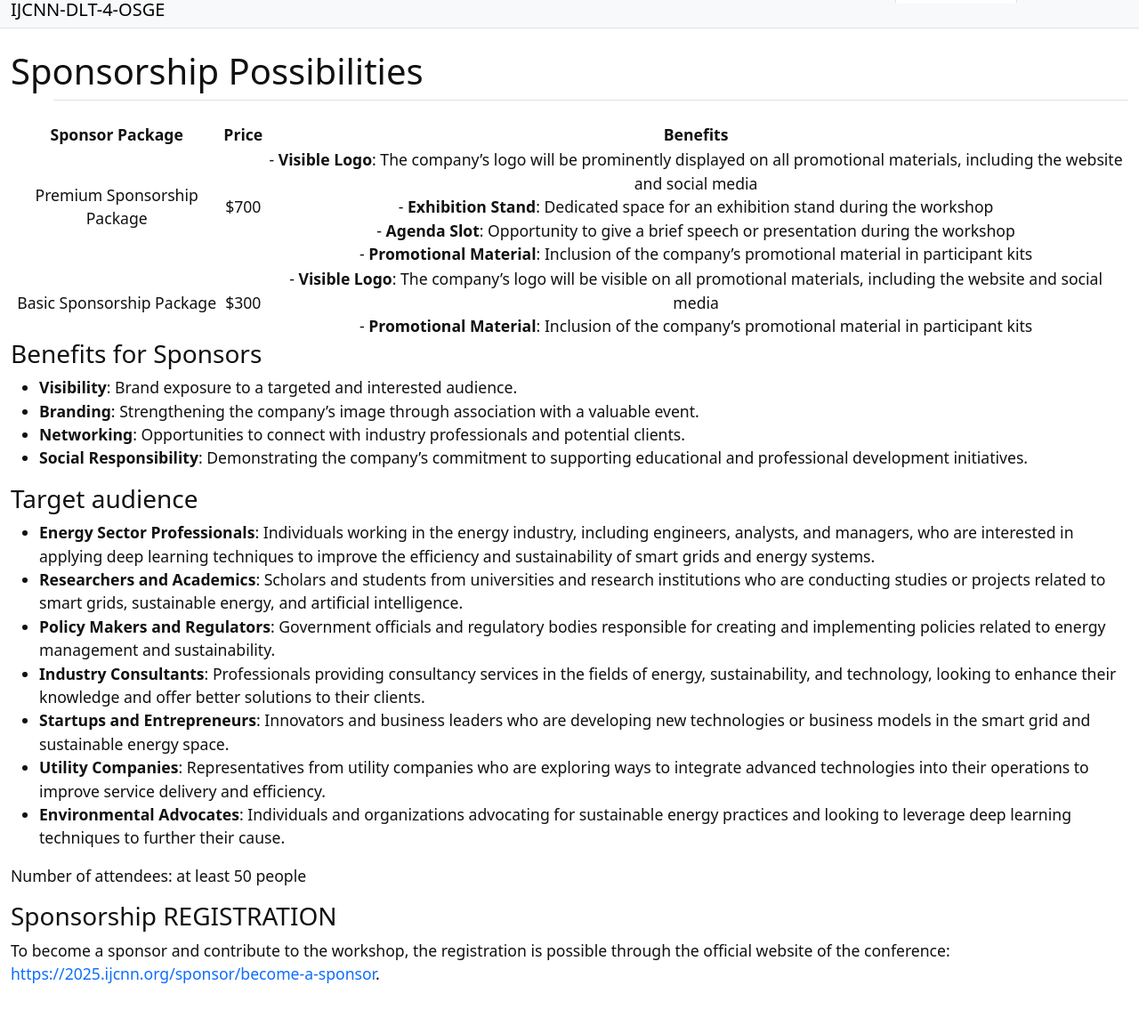
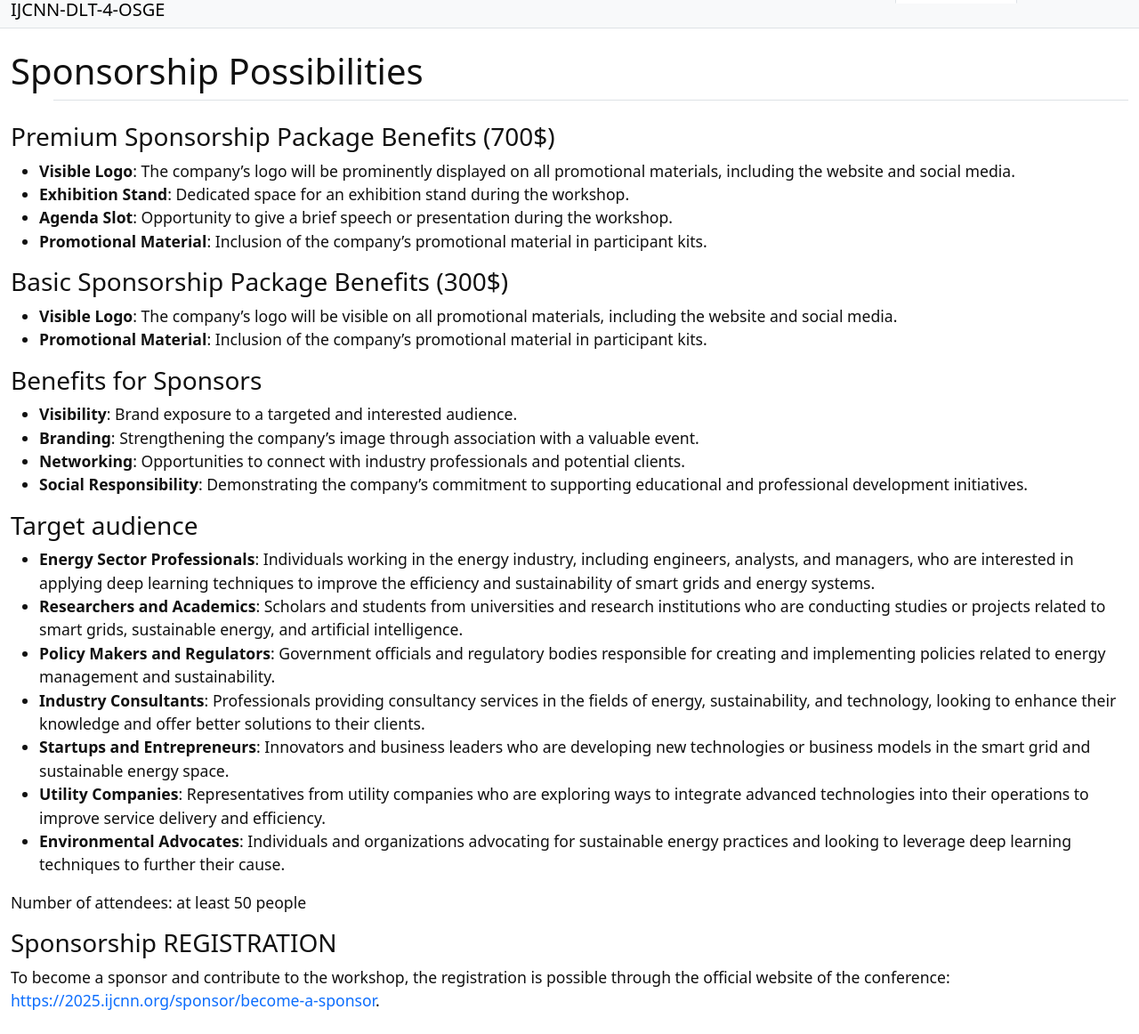
Before and after one commit to djordjebatic/ijcnn-dlt-4-osge, a Jekyll site: the page built from content/5-sponsorship.md, in a window 1280 px wide, cut to the strip 121-1283 px from the top of the page. Shown: the whole strip at 89% size. Built offline with Jekyll 4.4.1, drawn with Linux system fonts in a browser that asks for light colours; before the commit the page ends 1253 px from its top, so only the background shows below that.

Commit message:
Update 5-sponsorship.md

```diff
--- a/content/5-sponsorship.md
+++ b/content/5-sponsorship.md
@@ -3,10 +3,17 @@ title: Sponsorship Possibilities
 nav: Sponsorship
 ---
 
-| Sponsor Package | Price | Benefits |
-|:-------------------:|:--------:|:-----------:|
-| Premium Sponsorship Package | $700 | - **Visible Logo**: The company's logo will be prominently displayed on all promotional materials, including the website and social media<br>- **Exhibition Stand**: Dedicated space for an exhibition stand during the workshop<br>- **Agenda Slot**: Opportunity to give a brief speech or presentation during the workshop<br>- **Promotional Material**: Inclusion of the company's promotional material in participant kits |
-| Basic Sponsorship Package | $300 | - **Visible Logo**: The company's logo will be visible on all promotional materials, including the website and social media<br>- **Promotional Material**: Inclusion of the company's promotional material in participant kits |
+<h3> Premium Sponsorship Package Benefits (700$)</h3>
+
+- **Visible Logo**: The company's logo will be prominently displayed on all promotional materials, including the website and social media.
+- **Exhibition Stand**: Dedicated space for an exhibition stand during the workshop.
+- **Agenda Slot**: Opportunity to give a brief speech or presentation during the workshop.
+- **Promotional Material**: Inclusion of the company's promotional material in participant kits.
+
+<h3> Basic Sponsorship Package Benefits (300$)</h3>
+
+- **Visible Logo**: The company's logo will be visible on all promotional materials, including the website and social media.
+- **Promotional Material**: Inclusion of the company's promotional material in participant kits.
 
 <h3> Benefits for Sponsors </h3>
 
```
